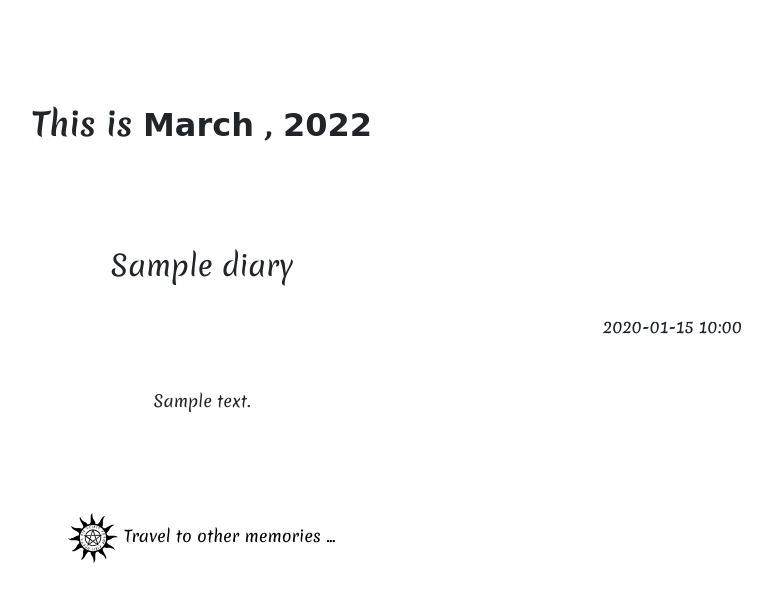
After one commit to Likelion-at-SMWU-10th/ChoEunBi, a Django app: page /inside/detail/1 in a window 1280 px wide. The commit adds this page. Shown: the top 602 px of the page, without its empty margins (438-1210 px from the left). Run offline with Django 4.2, Linux system fonts and the light colour scheme; tables that the repository leaves empty hold one stand-in row (values such as "Sample post"); some web fonts are replaced.

Commit message:
detail 페이지 완료

```diff
--- /dev/null
+++ b/6주차_Django/tinydiary/insidepage/templates/insidepage/detail.html
@@ -0,0 +1,44 @@
+{% load static %}
+<!DOCTYPE html>
+<html lang="en">
+  <head>
+    <meta charset="UTF-8" />
+    <meta http-equiv="X-UA-Compatible" content="IE=edge" />
+    <meta name="viewport" content="width=device-width, initial-scale=1.0" />
+    <link rel="shortcut icon" href="#" />
+
+    <!-- Bootstrap -->
+    <link
+      href="https://cdn.jsdelivr.net/npm/bootstrap@5.2.0-beta1/dist/css/bootstrap.min.css"
+      rel="stylesheet"
+      integrity="sha384-0evHe/X+R7YkIZDRvuzKMRqM+OrBnVFBL6DOitfPri4tjfHxaWutUpFmBp4vmVor"
+      crossorigin="anonymous"
+    />
+    <!-- CSS -->
+    <link
+      rel="stylesheet"
+      type="text/css"
+      href="{% static 'css/styles.css' %}"
+    />
+    <title>3️⃣ March</title>
+  </head>
+  <body>
+    <div class="head">
+      <span class="head__title"
+        >This is <span>March</span> , <span>2022</span></span
+      >
+    </div>
+    <div class="content">
+      <h3>{{ diary.title }}</h3>
+      <br />
+      <div style="text-align: end">{{ diary.pub_date|date:'Y-m-d H:i' }}</div>
+      <div class="detail_content">{{ diary.body }}</div>
+      <div class="content__index footer">
+        <a href="{% url 'month' diary.pub_date.month %}">
+          <img src="{% static 'img/pagan.svg' %}" alt="pagan" width="50px" />
+          <span>Travel to other memories ...</span>
+        </a>
+      </div>
+    </div>
+  </body>
+</html>
--- a/6주차_Django/tinydiary/insidepage/urls.py
+++ b/6주차_Django/tinydiary/insidepage/urls.py
@@ -5,5 +5,6 @@ urlpatterns = [
     path('', views.index, name='index'),
     path('january/', views.january, name='january'),
     path('march/', views.march, name='march'),
-    path('month/<str:month>', views.month, name='month')
+    path('month/<str:month>', views.month, name='month'),
+    path('detail/<int:diary_id>', views.detail, name='detail')
 ]
--- a/6주차_Django/tinydiary/insidepage/views.py
+++ b/6주차_Django/tinydiary/insidepage/views.py
@@ -1,4 +1,4 @@
-from django.shortcuts import render
+from django.shortcuts import get_object_or_404, render
 from .models import Diary
 
 # Create your views here.
@@ -13,4 +13,9 @@ def march(request):
 
 def month(request, month):
     diaries = Diary.objects.filter(pub_date__month=month)
-    return render(request, 'insidepage/month.html', {'diaries': diaries})
+    months = ['January', 'Feburary', 'March', 'April', 'May', 'June', 'July', 'August', 'September', 'October', 'November', 'December']
+    return render(request, 'insidepage/month.html', {'diaries': diaries, 'month': months[int(month)-1]})
+
+def detail(request, diary_id):
+    diary_detail = get_object_or_404(Diary, pk = diary_id)
+    return render(request, 'insidepage/detail.html', {'diary': diary_detail})
--- a/6주차_Django/tinydiary/static/css/styles.css
+++ b/6주차_Django/tinydiary/static/css/styles.css
@@ -174,3 +174,10 @@ td span {
   transform: scale(1.1);
   opacity: 0.8;
 }
+
+.detail_content {
+  margin-top: 50px;
+  margin-left: 200px;
+  margin-right: 200px;
+  margin-bottom: 100px;
+}
```
Also changed, not shown: 6주차_Django/tinydiary/insidepage/templates/insidepage/month.html (+10 -2 lines).
